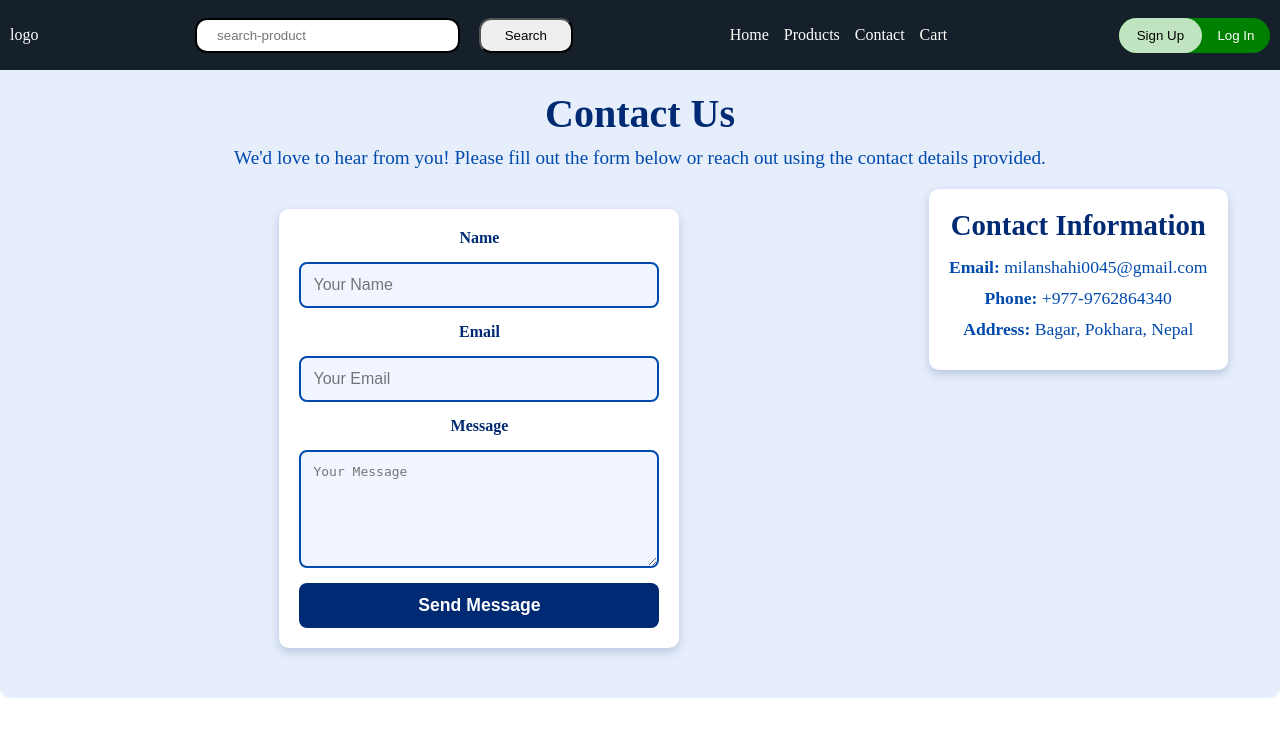
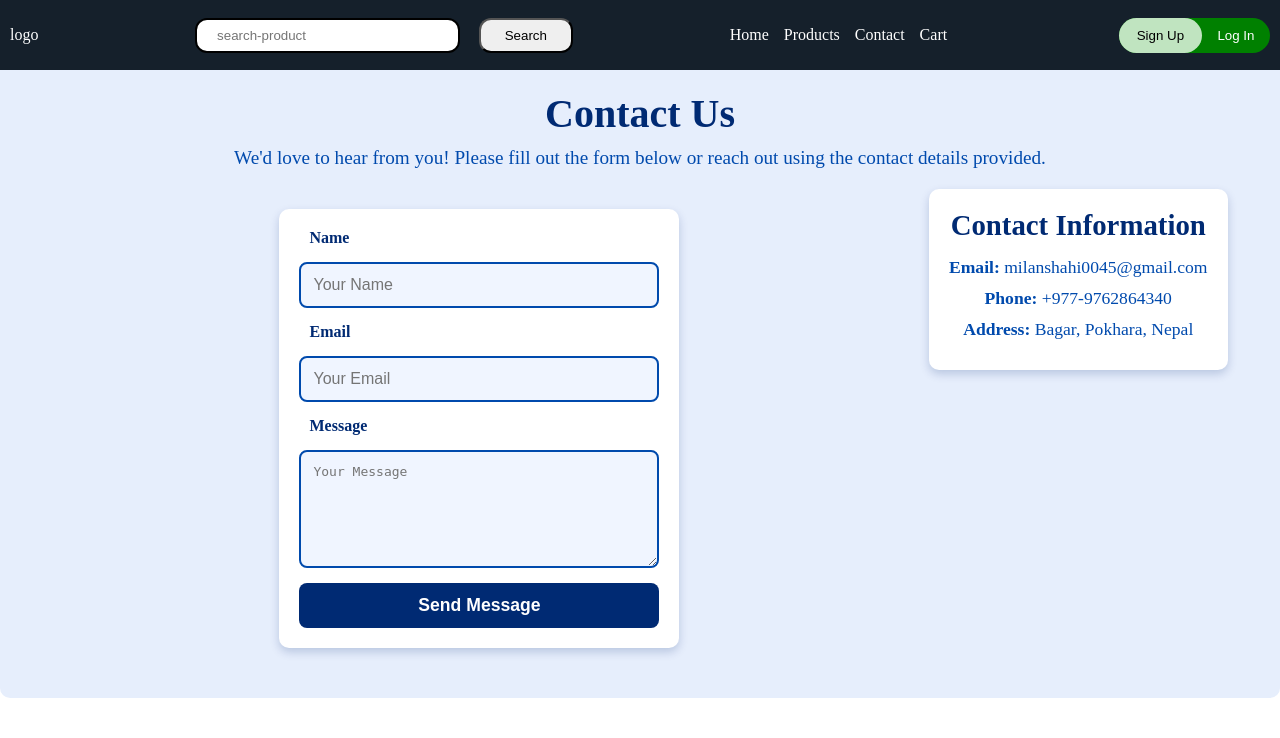
Before and after one commit to milanshahi57/nepstore, a Django app: page /contact/ in a window 1280 px wide. Shown: the top 738 px of the page. Run offline with Django 5.2, Linux system fonts and the light colour scheme.

Commit message:
little fix in contact form

```diff
--- a/nepmart/static/css/contact.css
+++ b/nepmart/static/css/contact.css
@@ -52,6 +52,8 @@
 
 .contact-form label {
     font-weight: bold;
+    text-align: left;
+    margin: 0px 10px;
     color: #002a73; /* Dark blue labels */
 }
 
```
Also changed, not shown: db.sqlite3.
